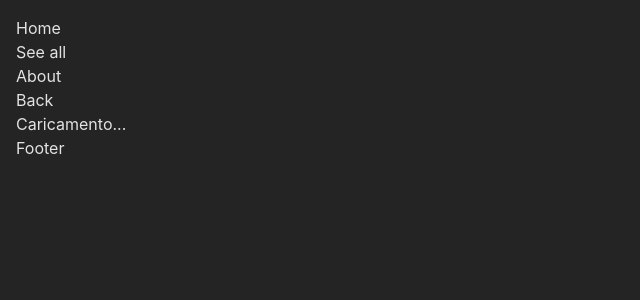
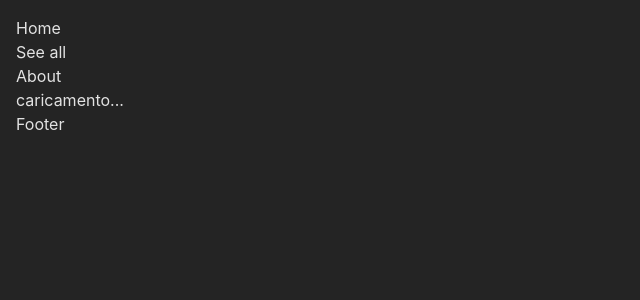
Before and after one commit to KevinZucca/react-blog-spa, a React (Vite) app: page /posts/1 in a window 1280 px wide. Shown: the top 300 px of the page, without its empty margins (0-640 px from the left). Built offline with nearby package versions, Linux system fonts and the light colour scheme; no server answers.

Commit message:
feat: added loader for api coming

```diff
--- a/src/pages/Posts.jsx
+++ b/src/pages/Posts.jsx
@@ -56,7 +56,7 @@ export default function Posts() {
               backgroundRepeat: "no-repeat",
               backgroundSize: "cover",
             }}
-            className="flex flex-col gap-5 items-center justify-center border h-[300px]"
+            className={`flex flex-col gap-5 items-center justify-center border h-[300px]`}
             key={el.id}
           >
             <h3>{el.title}</h3>
--- a/src/pages/PostsShow.jsx
+++ b/src/pages/PostsShow.jsx
@@ -4,13 +4,19 @@ import { useNavigate, useParams } from "react-router-dom";
 export default function PostsShow() {
   const { slug } = useParams();
   const [post, setPost] = useState();
+  const [isLoading, setIsLoading] = useState(false);
   const navigate = useNavigate();
 
   async function getSinglePost() {
+    setIsLoading(true);
+
     try {
       const response = await fetch(`http://localhost:3000/posts/${slug}`);
       const postData = await response.json();
       setPost(postData);
+      setTimeout(() => {
+        setIsLoading(false);
+      }, 500);
     } catch (err) {
       console.error(err);
     }
@@ -21,6 +27,12 @@ export default function PostsShow() {
   }, []);
 
   return (
+    <>
+      {isLoading ? (
+        <div className="flex justify-center items-center w-full h-full min-h-[50vh]">
+          <p className="text-2xl">caricamento...</p>
+        </div>
+      ) : (
         <>
           <button
             onClick={() => navigate(-1)}
@@ -39,5 +51,7 @@ export default function PostsShow() {
             )}
           </div>
         </>
+      )}
+    </>
   );
 }
--- a/src/pages/TagPosts.jsx
+++ b/src/pages/TagPosts.jsx
@@ -4,14 +4,19 @@ import { useNavigate, useParams } from "react-router-dom";
 export default function TagPosts() {
   const { tags } = useParams();
   const [tagPosts, setTagPosts] = useState([]);
+  const [isLoading, setIsLoading] = useState(false);
   const navigate = useNavigate();
 
   async function getTagPosts() {
+    setIsLoading(true);
+
     try {
       const response = await fetch(`http://localhost:3000/posts?tags=${tags}`);
       const tagsData = await response.json();
       setTagPosts(tagsData);
-      console.log(tagsData);
+      setTimeout(() => {
+        setIsLoading(false);
+      }, 500);
     } catch (err) {
       console.error(err);
     }
@@ -21,6 +26,12 @@ export default function TagPosts() {
     getTagPosts();
   }, []);
   return (
+    <>
+      {isLoading ? (
+        <div className="flex justify-center items-center w-full h-full min-h-[50vh]">
+          <p className="text-2xl">caricamento...</p>
+        </div>
+      ) : (
         <>
           <button
             onClick={() => navigate(-1)}
@@ -51,5 +62,7 @@ export default function TagPosts() {
             )}
           </div>
         </>
+      )}
+    </>
   );
 }
```
Lines whose indentation alone changed are shown as unchanged.
